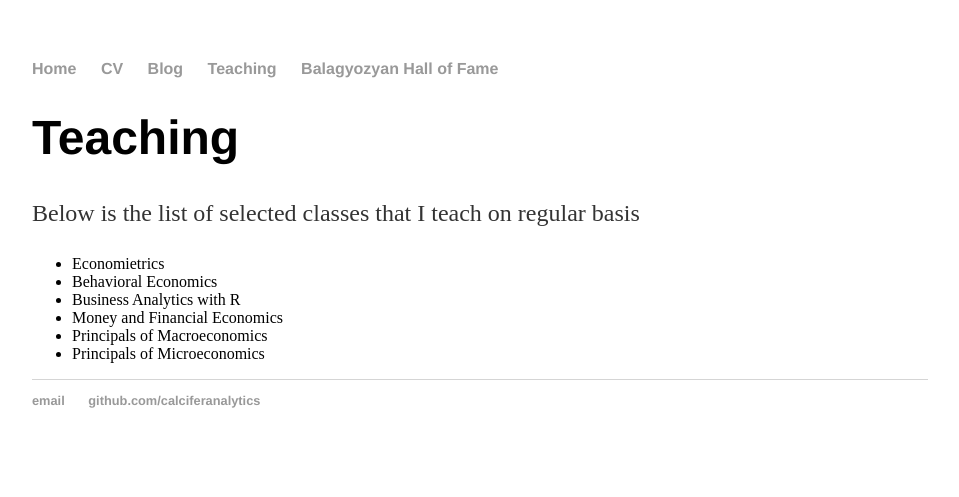
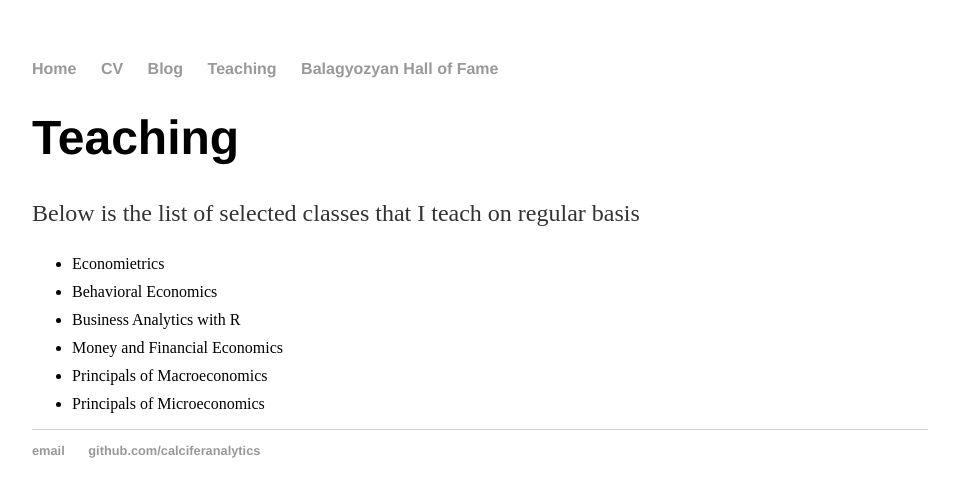
Before and after one commit to calciferanalytics/calciferanalytics.github.io, a Jekyll site: the page built from teaching/index.html, in a window 1280 px wide. Shown: the top 497 px of the page, without its empty margins (160-1119 px from the left). Built offline with Jekyll 4.4.1, drawn with Linux system fonts in a browser that asks for light colours.

Commit message:
Update default.html

```diff
--- a/_layouts/default.html
+++ b/_layouts/default.html
@@ -5,11 +5,8 @@
 			<!-- link to main stylesheet -->
 			<link rel="stylesheet" type="text/css" href="/css/main.css">
 			<style>
-				ul li {
-					color: #666666
-					padding: 20px 0px;
-				}
-    			</style>
+    				ul li { margin-bottom: 10px; } <! -To change the margins in a bulleted list - >
+			</style>
 		</head>
 		<body>
 			<nav>
```
